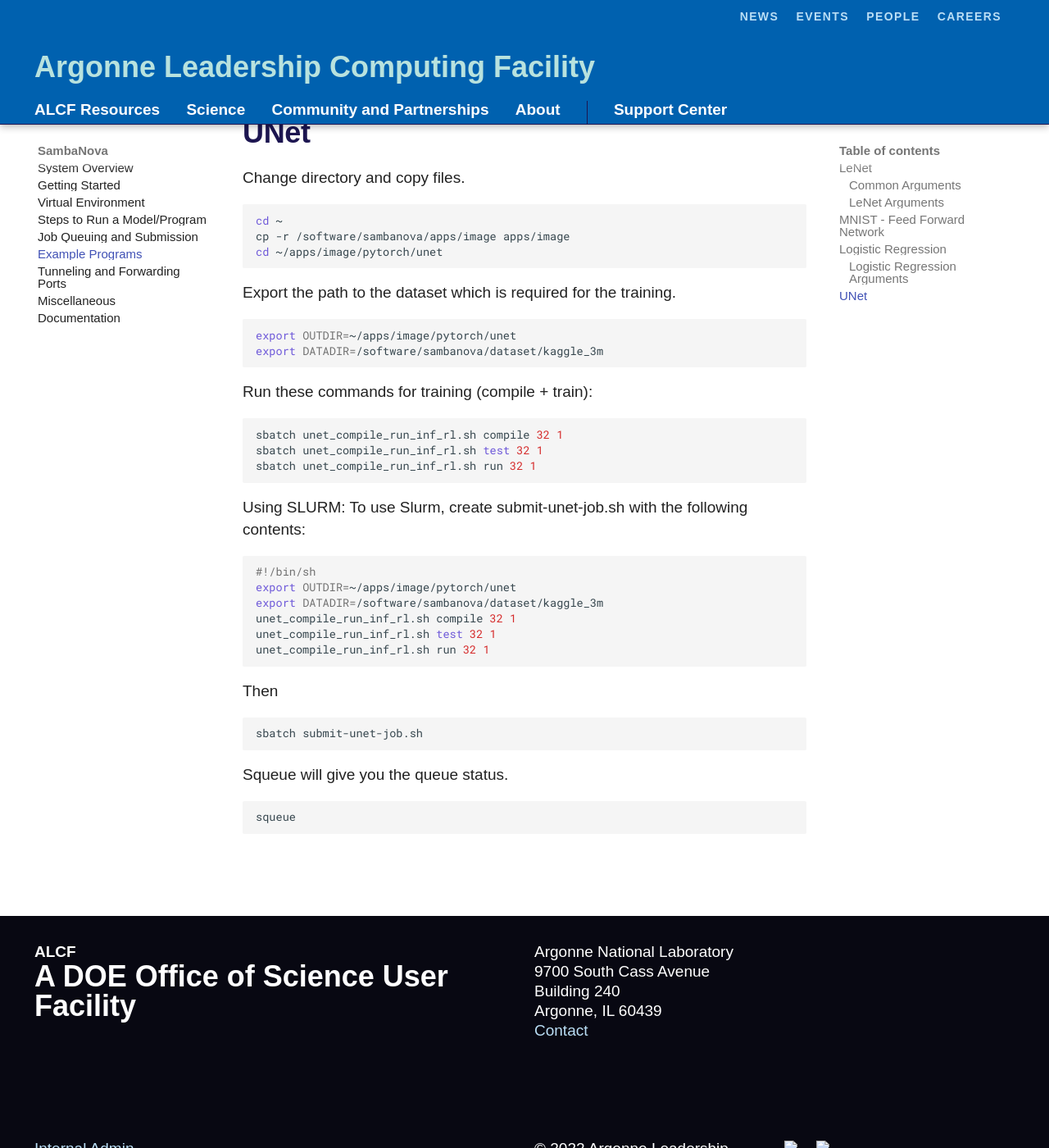
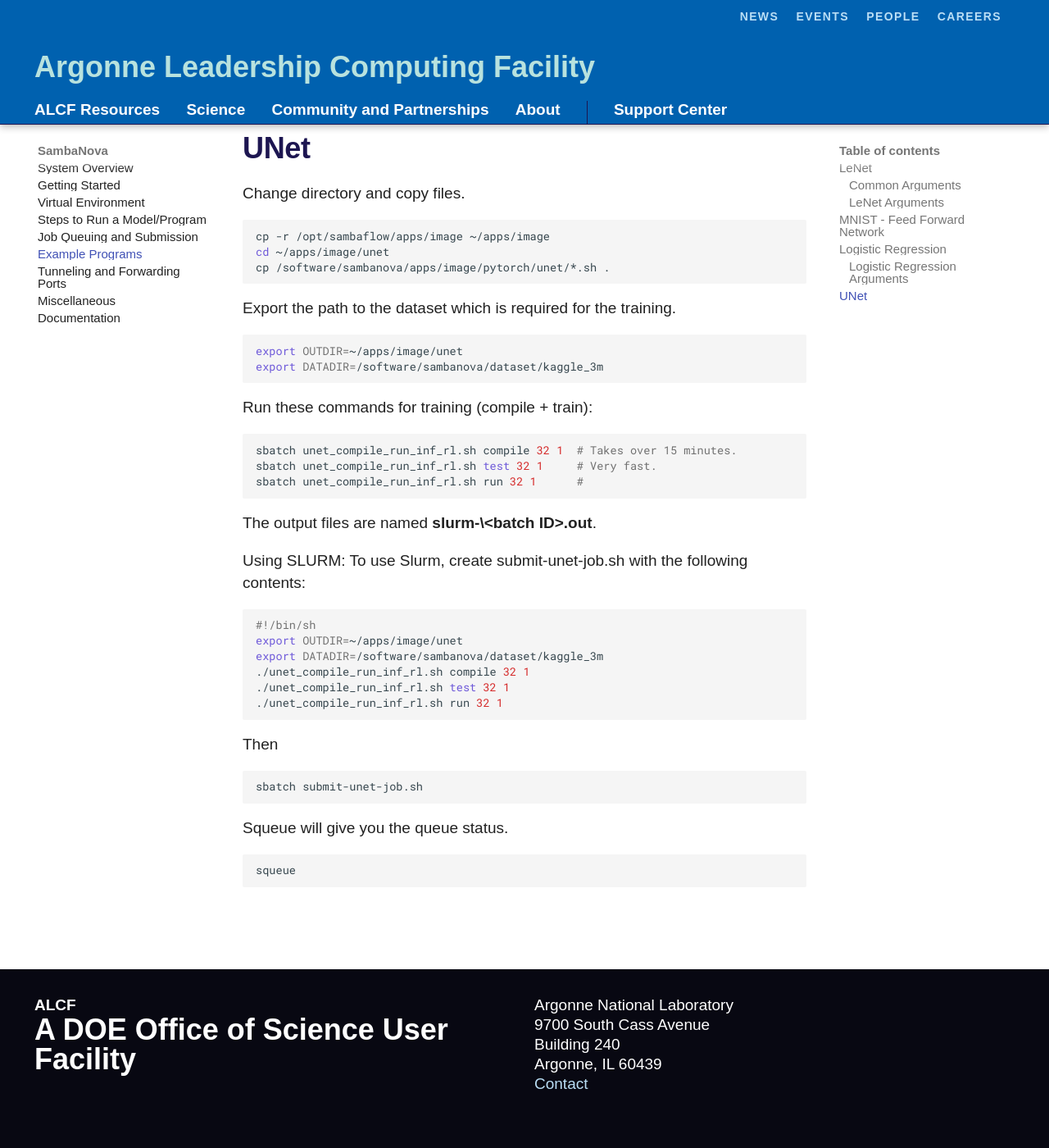
Before and after one commit to argonne-lcf/ai-testbed-userdocs, an MkDocs documentation site: the page built from docs/sambanova/Example-Programs.md, in a window 1280 px wide and 1400 px high, scrolled down 6388 px. Shown: the whole window at 82% size. Built offline with MkDocs 1.6.1 and Material for MkDocs 9.7.7, drawn with Linux system fonts in a browser that asks for light colours; some web fonts are replaced; comment, search, counter and statistics services are not loaded; some of the changed text lies outside the part shown.

Commit message:
Updated to SN 1.12.0.

````diff
--- a/docs/sambanova/Example-Programs.md
+++ b/docs/sambanova/Example-Programs.md
@@ -7,7 +7,7 @@
 ```bash
 cd ~/
 mkdir apps
-cp -r /software/sambanova/apps/latest/starters apps/starters
+cp -r /opt/sambaflow/apps/starters apps/starters
 ```
 
 ## LeNet
@@ -214,7 +216,6 @@
 
 ```bash
 #!/bin/sh
-
 python logreg.py compile --pef-name="logreg" --output-folder="pef"
 python logreg.py test --pef="pef/logreg/logreg.pef"
 python logreg.py run --pef="pef/logreg/logreg.pef"
@@ -274,36 +275,38 @@
 Change directory and copy files.
 
 ```bash
-cd ~
-cp -r /software/sambanova/apps/image apps/image
-cd ~/apps/image/pytorch/unet
+cp -r /opt/sambaflow/apps/image ~/apps/image
+cd ~/apps/image/unet
+cp /software/sambanova/apps/image/pytorch/unet/*.sh .
 ```
 
 Export the path to the dataset which is required for the training.
 
 ```bash
-export OUTDIR=~/apps/image/pytorch/unet
+export OUTDIR=~/apps/image/unet
 export DATADIR=/software/sambanova/dataset/kaggle_3m
 ```
 
 Run these commands for training (compile + train):
 
 ```bash
-sbatch unet_compile_run_inf_rl.sh compile 32 1
-sbatch unet_compile_run_inf_rl.sh test 32 1
-sbatch unet_compile_run_inf_rl.sh run 32 1
+sbatch unet_compile_run_inf_rl.sh compile 32 1  # Takes over 15 minutes.
+sbatch unet_compile_run_inf_rl.sh test 32 1     # Very fast.
+sbatch unet_compile_run_inf_rl.sh run 32 1      #
 ```
+
+The output files are named **slurm-\<batch ID\>.out**.
 
 Using SLURM:  To use Slurm, create submit-unet-job.sh with the following
 contents:
 
 ```bash
 #!/bin/sh
-export OUTDIR=~/apps/image/pytorch/unet
+export OUTDIR=~/apps/image/unet
 export DATADIR=/software/sambanova/dataset/kaggle_3m
-unet_compile_run_inf_rl.sh compile 32 1
-unet_compile_run_inf_rl.sh test 32 1
-unet_compile_run_inf_rl.sh run 32 1
+./unet_compile_run_inf_rl.sh compile 32 1
+./unet_compile_run_inf_rl.sh test 32 1
+./unet_compile_run_inf_rl.sh run 32 1
 ```
 
 Then
````
Also changed, not shown: other parts of docs/sambanova/Example-Programs.md (+5 -3 lines).
